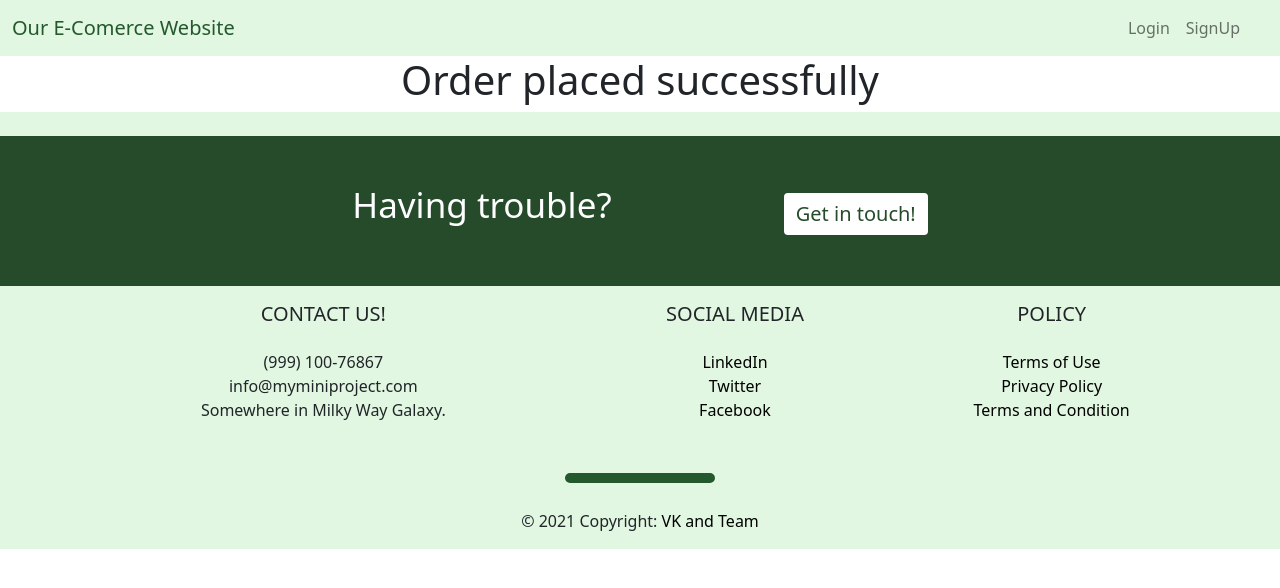
After one commit to vinaykumar7686/ECommerce-Flask, a Flask app: page /orderStatus in a window 1280 px wide. The commit adds this page. Shown: the top 588 px of the page. Run offline with Flask 2, Linux system fonts and the light colour scheme.

Commit message:
Add files via upload

```diff
--- a/app.py
+++ b/app.py
@@ -1,5 +1,5 @@
 import os
-from flask import Flask, url_for, redirect, request
+from flask import Flask, url_for, redirect, request, flash
 from flask.templating import render_template
 from flask_sqlalchemy import SQLAlchemy
 from flask_login import UserMixin, login_manager, login_user, login_required, LoginManager, current_user, logout_user
@@ -44,10 +44,13 @@ class ProductsInfo(db.Model):
         return f'<Task : {self.id}>'
 
 # -----------------------------> Table to store the details of all the products brought
+
+
 class ProductBrought(db.Model):
     id = db.Column(db.Integer, primary_key=True, autoincrement=True)
-    userid = db.Column(db.Integer, db.ForeignKey('user.id'), nullable = False)
-    productid = db.Column(db.Integer, db.ForeignKey('products_info.id'), nullable = False)
+    userid = db.Column(db.Integer, db.ForeignKey('user.id'), nullable=False)
+    productid = db.Column(db.Integer, db.ForeignKey(
+        'products_info.id'), nullable=False)
     date = db.Column(db.DateTime, default=datetime.utcnow)
 
 
@@ -92,10 +95,8 @@ class RegsiterForm(FlaskForm):
 
 
 class LoginForm(FlaskForm):
-
     username = StringField(validators=[InputRequired(), Length(
         min=4, max=20)], render_kw={"placeholder": "Username"})
-
     password = PasswordField(validators=[InputRequired(), Length(
         min=4, max=20)], render_kw={"placeholder": "Password"})
     submit = SubmitField("Login")
@@ -105,6 +106,7 @@ class LoginForm(FlaskForm):
 
 @app.route('/admin', methods=['GET', 'POST'])
 def adminHome():
+
     # --------------> For admin to add new product
     if request.method == 'POST':
 
@@ -146,9 +148,12 @@ def deleteProduct(id):
         return "Some error occured while deleting the file"
 
 # -------------------------> For Homepage
+
+
 @app.route('/')
 def home():
     return render_template('home.html')
+
 
 # -----------------------------> For logging in admin and normal users
 @app.route('/login', methods=['GET', 'POST'])
@@ -157,21 +162,29 @@ def login():
 
     # For admin
     if form.username.data and form.username.data == 'admin':
-        if form.password.data =='admin':
+        if form.password.data == 'admin':
             loggedInAs = 'admin'
             return redirect('/admin')
         else:
+            flash(f'Your credentials did not match. Please try again')
             return redirect('/login')
 
     # For normal user
     else:
         if form.validate_on_submit():
-            username = User.query.filter_by(username=form.username.data).first()
+            username = User.query.filter_by(
+                username=form.username.data).first()
             if username:
                 if bcrypt.check_password_hash(username.password, form.password.data):
                     loggedInAs = username
                     login_user(username)
                     return redirect('/')
+                else:
+                    flash(f'Your credentials did not match. Please try again')
+                    return redirect(url_for('login'))
+            else:
+                flash(f'Your credentials did not match. Please try again')
+                return redirect(url_for('login'))
         return render_template('login.html', form=form)
 
 
@@ -180,7 +193,6 @@ def logout():
     logout_user()
     loggedInAs = None
     return redirect(url_for('login'))
-
 
 # @app.route('/dashboard', methods=['GET', 'POST'])
 # @login_required
@@ -197,9 +209,20 @@ def signup():
                         email=form.email.data, mobile=form.mobile.data)
         db.session.add(new_user)
         db.session.commit()
+        flash(f"You have signed up successfully. Redirecting you to login page.")
         return redirect(url_for('login'))
     return render_template('register.html', form=form)
 
 
+@app.route('/order')
+def order():
+    return render_template('order.html')
+
+
+@app.route('/orderStatus')
+def orderStatus():
+    return render_template('orderPlaced.html')
+
+
 if __name__ == '__main__':
     app.run(debug=True)
--- /dev/null
+++ b/static/order.css
@@ -0,0 +1,3 @@
+body{
+    margin-top: 57px;
+}
--- /dev/null
+++ b/templates/buy_now.html
@@ -0,0 +1,3 @@
+{% block buy_now %}
+<a href="{{ url_for('order')}}"><button type="button" class="custom_button cust_size">Buy Now</button></a>
+{% endblock %}
--- /dev/null
+++ b/templates/footer.html
@@ -0,0 +1,93 @@
+{% block footer %}
+<footer class="page-footer font-small stylish-color-dark pt-4 wholeFooter">
+  <!-- Call to action -->
+  <section class="getInTouch">
+    <ul class="list-unstyled list-inline text-center py-2" style="margin: 0px">
+      <li class="list-inline-item">
+        <h5 class="mb-1 gitText">Having trouble?</h5>
+      </li>
+      <li class="list-inline-item">
+        <a href="#!" class="btn btn-danger btn-rounded" id="gitButton">Get in touch!</a>
+      </li>
+    </ul>
+  </section>
+  <!-- Call to action -->
+
+  <!-- Footer Links -->
+  <div class="container text-center text-md-left">
+    <!-- Grid row -->
+    <div class="row">
+      <!-- Grid column -->
+      <div class="col-md-4 mx-auto">
+        <!-- Content -->
+        <h5 class="font-weight-bold text-uppercase mt-3 mb-4">Contact us!</h5>
+        <p>
+          (999) 100-76867<br />
+          info@myminiproject.com<br />
+          Somewhere in Milky Way Galaxy.
+        </p>
+      </div>
+      <!-- Grid column -->
+
+      <hr class="clearfix w-100 d-md-none" />
+
+      <!-- Grid column -->
+      <div class="col-md-2 mx-auto">
+        <!-- Links -->
+        <h5 class="font-weight-bold text-uppercase mt-3 mb-4">Social Media</h5>
+
+        <ul class="list-unstyled">
+          <li>
+            <a href="#!" class="links">LinkedIn</a>
+          </li>
+          <li>
+            <a href="#!" class="links">Twitter</a>
+          </li>
+          <li>
+            <a href="#!" class="links">Facebook</a>
+          </li>
+        </ul>
+      </div>
+      <!-- Grid column -->
+
+      <hr class="clearfix w-100 d-md-none" />
+
+      <!-- Grid column -->
+      <div class="col-md-2 mx-auto">
+        <!-- Links -->
+        <h5 class="font-weight-bold text-uppercase mt-3 mb-4">Policy</h5>
+
+        <ul class="list-unstyled">
+          <li>
+            <a href="#!" class="links">Terms of Use</a>
+          </li>
+          <li>
+            <a href="#!" class="links">Privacy Policy</a>
+          </li>
+          <li>
+            <a href="#!" class="links">Terms and Condition</a>
+          </li>
+        </ul>
+      </div>
+      <!-- Grid column -->
+    </div>
+    <!-- Grid row -->
+  </div>
+  <!-- Footer Links -->
+
+  <hr class="seperatorRule" />
+
+  <!-- Copyright -->
+  <div class="footer-copyright text-center py-3">
+    © 2021 Copyright:
+    <a href="https://mdbootstrap.com/" class="links"> VK and Team</a>
+  </div>
+  <!-- Copyright -->
+</footer>
+<!-- Footer -->
+
+<script src="https://cdn.jsdelivr.net/npm/bootstrap@5.0.2/dist/js/bootstrap.bundle.min.js"
+  integrity="sha384-MrcW6ZMFYlzcLA8Nl+NtUVF0sA7MsXsP1UyJoMp4YLEuNSfAP+JcXn/tWtIaxVXM" crossorigin="anonymous">
+</script>
+
+{% endblock %}
--- a/templates/heading.html
+++ b/templates/heading.html
@@ -1,161 +1,32 @@
 <!DOCTYPE html>
 <html lang="en">
+
 <head>
   <meta charset="UTF-8" />
   <meta http-equiv="X-UA-Compatible" content="IE=edge" />
   <meta name="viewport" content="width=device-width, initial-scale=1.0" />
-    <link
-      href="https://cdn.jsdelivr.net/npm/bootstrap@5.0.2/dist/css/bootstrap.min.css"
-      rel="stylesheet"
-      integrity="sha384-EVSTQN3/azprG1Anm3QDgpJLIm9Nao0Yz1ztcQTwFspd3yD65VohhpuuCOmLASjC"
-      crossorigin="anonymous"
-    />
+  <link href="https://cdn.jsdelivr.net/npm/bootstrap@5.1.3/dist/css/bootstrap.min.css" rel="stylesheet"
+    integrity="sha384-1BmE4kWBq78iYhFldvKuhfTAU6auU8tT94WrHftjDbrCEXSU1oBoqyl2QvZ6jIW3" crossorigin="anonymous">
+  <script src="https://cdn.jsdelivr.net/npm/bootstrap@5.1.3/dist/js/bootstrap.bundle.min.js"
+    integrity="sha384-ka7Sk0Gln4gmtz2MlQnikT1wXgYsOg+OMhuP+IlRH9sENBO0LRn5q+8nbTov4+1p"
+    crossorigin="anonymous"></script>
+
+  <link href="https://cdn.jsdelivr.net/npm/bootstrap@5.0.2/dist/css/bootstrap.min.css" rel="stylesheet"
+    integrity="sha384-EVSTQN3/azprG1Anm3QDgpJLIm9Nao0Yz1ztcQTwFspd3yD65VohhpuuCOmLASjC" crossorigin="anonymous" />
   <link rel="stylesheet" href="/static/home_page_body.css">
   <link rel="stylesheet" href="/static/navbar.css" />
   <link rel="stylesheet" href="/static/footer.css">
-    <script
-      src="https://cdn.jsdelivr.net/npm/bootstrap@5.0.2/dist/js/bootstrap.bundle.min.js"
+  <script src="https://cdn.jsdelivr.net/npm/bootstrap@5.0.2/dist/js/bootstrap.bundle.min.js"
     integrity="sha384-MrcW6ZMFYlzcLA8Nl+NtUVF0sA7MsXsP1UyJoMp4YLEuNSfAP+JcXn/tWtIaxVXM"
-      crossorigin="anonymous"
-    ></script>
+    crossorigin="anonymous"></script>
   {% block title %} {%endblock%}
 </head>
+
 <body>
-    <nav
-      class="navbar navbar-expand-lg navbar-light bg-light"
-      style="padding: 0px"
-    >
-      <div class="container-fluid" style="background-color: rgb(225, 247, 225)">
-        <a class="navbar-brand" class="nav-link" href="{{ url_for('home')}}"" style="color: rgb(36, 88, 45)"
-          >Our E-Comerce Website
-        </a>
-        <button
-          class="navbar-toggler"
-          type="button"
-          data-bs-toggle="collapse"
-          data-bs-target="#navbarText"
-          aria-controls="navbarText"
-          aria-expanded="false"
-          aria-label="Toggle navigation"
-        >
-          <span class="navbar-toggler-icon"></span>
-        </button>
+  {% include "navbar.html" %}
+  {% block content %}
+  {% endblock %}
+  {% include "footer.html" %}
+</body>
 
-        <div class="collapse navbar-collapse" id="navbarText">
-          <span class="navbar-text navLogger">
-            <ul class="navbar-nav me-auto mb-2 mb-lg-0">
-              <li class="nav-item">
-                <a class="nav-link" href="{{ url_for('login')}}">Login</a>
-              </li>
-              <li class="nav-item">
-                <a class="nav-link" href="{{ url_for('signup')}}">SignUp</a>
-              </li>
-            </ul>
-          </span>
-        </div>
-      </div>
-    </nav>
-    {%block content%} {%endblock%}
-    <footer class="page-footer font-small stylish-color-dark pt-4 wholeFooter">
-      <!-- Call to action -->
-      <section class="getInTouch">
-        <ul
-          class="list-unstyled list-inline text-center py-2"
-          style="margin: 0px"
-        >
-          <li class="list-inline-item">
-            <h5 class="mb-1 gitText">Having trouble?</h5>
-          </li>
-          <li class="list-inline-item">
-            <a href="#!" class="btn btn-danger btn-rounded" id="gitButton"
-              >Get in touch!</a
-            >
-          </li>
-        </ul>
-      </section>
-      <!-- Call to action -->
-
-      <!-- Footer Links -->
-      <div class="container text-center text-md-left">
-        <!-- Grid row -->
-        <div class="row">
-          <!-- Grid column -->
-          <div class="col-md-4 mx-auto">
-            <!-- Content -->
-            <h5 class="font-weight-bold text-uppercase mt-3 mb-4">
-              Contact us!
-            </h5>
-            <p>
-              (999) 100-76867<br />
-              info@myminiproject.com<br />
-              Somewhere in Milky Way Galaxy.
-            </p>
-          </div>
-          <!-- Grid column -->
-
-          <hr class="clearfix w-100 d-md-none" />
-
-          <!-- Grid column -->
-          <div class="col-md-2 mx-auto">
-            <!-- Links -->
-            <h5 class="font-weight-bold text-uppercase mt-3 mb-4">
-              Social Media
-            </h5>
-
-            <ul class="list-unstyled">
-              <li>
-                <a href="#!" class="links">LinkedIn</a>
-              </li>
-              <li>
-                <a href="#!" class="links">Twitter</a>
-              </li>
-              <li>
-                <a href="#!" class="links">Facebook</a>
-              </li>
-            </ul>
-          </div>
-          <!-- Grid column -->
-
-          <hr class="clearfix w-100 d-md-none" />
-
-          <!-- Grid column -->
-          <div class="col-md-2 mx-auto">
-            <!-- Links -->
-            <h5 class="font-weight-bold text-uppercase mt-3 mb-4">Policy</h5>
-
-            <ul class="list-unstyled">
-              <li>
-                <a href="#!" class="links">Terms of Use</a>
-              </li>
-              <li>
-                <a href="#!" class="links">Privacy Policy</a>
-              </li>
-              <li>
-                <a href="#!" class="links">Terms and Condition</a>
-              </li>
-            </ul>
-          </div>
-          <!-- Grid column -->
-        </div>
-        <!-- Grid row -->
-      </div>
-      <!-- Footer Links -->
-
-      <hr class="seperatorRule" />
-
-      <!-- Copyright -->
-      <div class="footer-copyright text-center py-3">
-        © 2021 Copyright:
-        <a href="https://mdbootstrap.com/" class="links"> VK and Team</a>
-      </div>
-      <!-- Copyright -->
-    </footer>
-    <!-- Footer -->
-
-    <script
-      src="https://cdn.jsdelivr.net/npm/bootstrap@5.0.2/dist/js/bootstrap.bundle.min.js"
-      integrity="sha384-MrcW6ZMFYlzcLA8Nl+NtUVF0sA7MsXsP1UyJoMp4YLEuNSfAP+JcXn/tWtIaxVXM"
-      crossorigin="anonymous"
-    ></script>
-  </body>
 </html>
--- /dev/null
+++ b/templates/navbar.html
@@ -0,0 +1,25 @@
+{% block navbar %}
+<nav class="navbar navbar-expand-lg navbar-light bg-light" style="padding: 0px">
+  <div class="container-fluid" style="background-color: rgb(225, 247, 225)">
+    <a class="navbar-brand" class="nav-link" href="{{ url_for('home')}}" style="color: rgb(36, 88, 45)">Our E-Comerce
+      Website
+    </a>
+    <button class="navbar-toggler" type="button" data-bs-toggle="collapse" data-bs-target="#navbarText"
+      aria-controls="navbarText" aria-expanded="false" aria-label="Toggle navigation">
+      <span class="navbar-toggler-icon"></span>
+    </button>
+    <div class="collapse navbar-collapse" id="navbarText">
+      <span class="navbar-text navLogger">
+        <ul class="navbar-nav me-auto mb-2 mb-lg-0">
+          <li class="nav-item">
+            <a class="nav-link" href="{{ url_for('login')}}">Login</a>
+          </li>
+          <li class="nav-item">
+            <a class="nav-link" href="{{ url_for('signup')}}">SignUp</a>
+          </li>
+        </ul>
+      </span>
+    </div>
+  </div>
+</nav>
+{% endblock %}
--- /dev/null
+++ b/templates/orderPlaced.html
@@ -0,0 +1,7 @@
+{% extends "heading.html" %}
+{% block title %}
+<title>Order Status</title>
+{% endblock %}
+{% block content %}
+<h1 style="text-align:center;" >Order placed successfully</h1>
+{% endblock %}
```
Also changed, not shown: templates/home.html (+24 -21 lines), templates/login.html (+11 -1 lines), templates/order.html (added, +74 -0 lines), templates/register.html (+11 -1 lines), database.db. Lines whose indentation alone changed are shown as unchanged.
